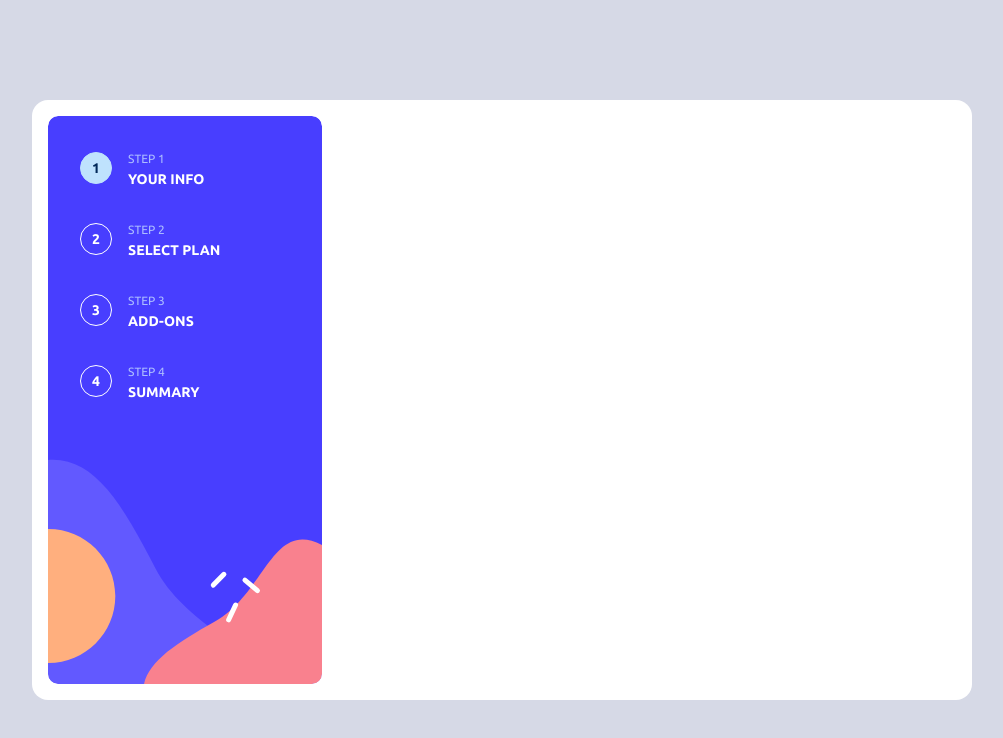
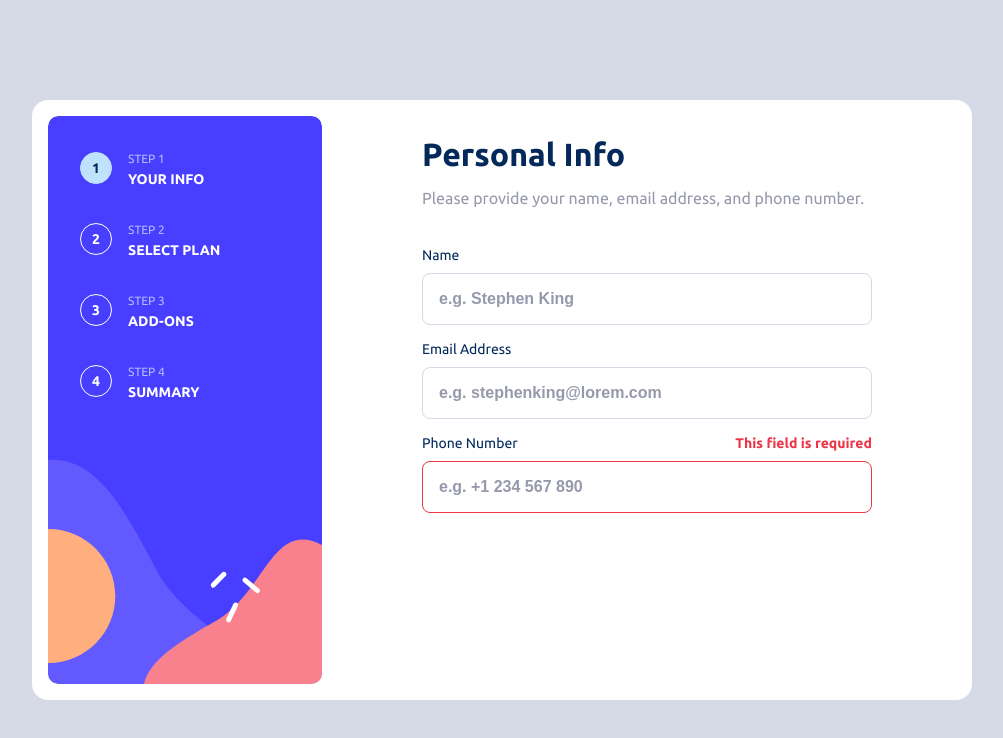
Before and after one commit to IgoCarvalho/frontend-mentor-challenges, a Vue app in the folder multi-step-form/: page / in a window 1280 px wide. Shown: the top 738 px of the page, without its empty margins (138-1141 px from the left). Built offline with nearby package versions, Linux system fonts and the light colour scheme.

Commit message:
✨ create AppForm component

```diff
--- a/multi-step-form/src/App.vue
+++ b/multi-step-form/src/App.vue
@@ -1,4 +1,5 @@
 <script setup lang="ts">
+import AppForm from './components/AppForm.vue';
 import FormStepper from './components/FormStepper.vue';
 
 const formSteps = ['Your info', 'Select plan', 'Add-ons', 'Summary'];
@@ -8,7 +9,7 @@ const formSteps = ['Your info', 'Select plan', 'Add-ons', 'Summary'];
   <main>
     <div class="container">
       <FormStepper :stepsLabel="formSteps" :currentStep="0" />
-      <form></form>
+      <AppForm />
     </div>
   </main>
 </template>
@@ -26,6 +27,7 @@ main {
   margin: 0 auto;
   border-radius: 1.6rem;
   padding: 1.6rem;
+  padding-right: 0;
   display: flex;
 }
 </style>
--- /dev/null
+++ b/multi-step-form/src/components/AppForm.vue
@@ -0,0 +1,59 @@
+<script setup lang="ts">
+import AppInput from './AppInput.vue';
+</script>
+
+<template>
+  <form class="form">
+    <fieldset class="form-group">
+      <legend class="form-group-title">Personal Info</legend>
+      <span class="form-group-subtitle">
+        Please provide your name, email address, and phone number.
+      </span>
+
+      <div class="form-inputs-container">
+        <AppInput name="name" label="Name" placeholder="e.g. Stephen King" />
+        <AppInput
+          name="email"
+          label="Email Address"
+          type="email"
+          placeholder="e.g. stephenking@lorem.com"
+        />
+        <AppInput
+          name="phoneNumber"
+          label="Phone Number"
+          type="number"
+          placeholder="e.g. +1 234 567 890"
+          error="This field is required"
+        />
+      </div>
+    </fieldset>
+  </form>
+</template>
+
+<style scoped>
+.form {
+  flex: 1;
+  padding: 2rem 10rem;
+}
+
+.form-group {
+  border: none;
+}
+.form-group-title {
+  font-size: 3.2rem;
+  color: var(--color-text);
+  font-weight: 700;
+  margin-bottom: 1.6rem;
+}
+
+.form-group-subtitle {
+  color: var(--color-text-muted);
+}
+
+.form-inputs-container {
+  display: flex;
+  flex-direction: column;
+  gap: 1.6rem;
+  margin-top: 4rem;
+}
+</style>
```
